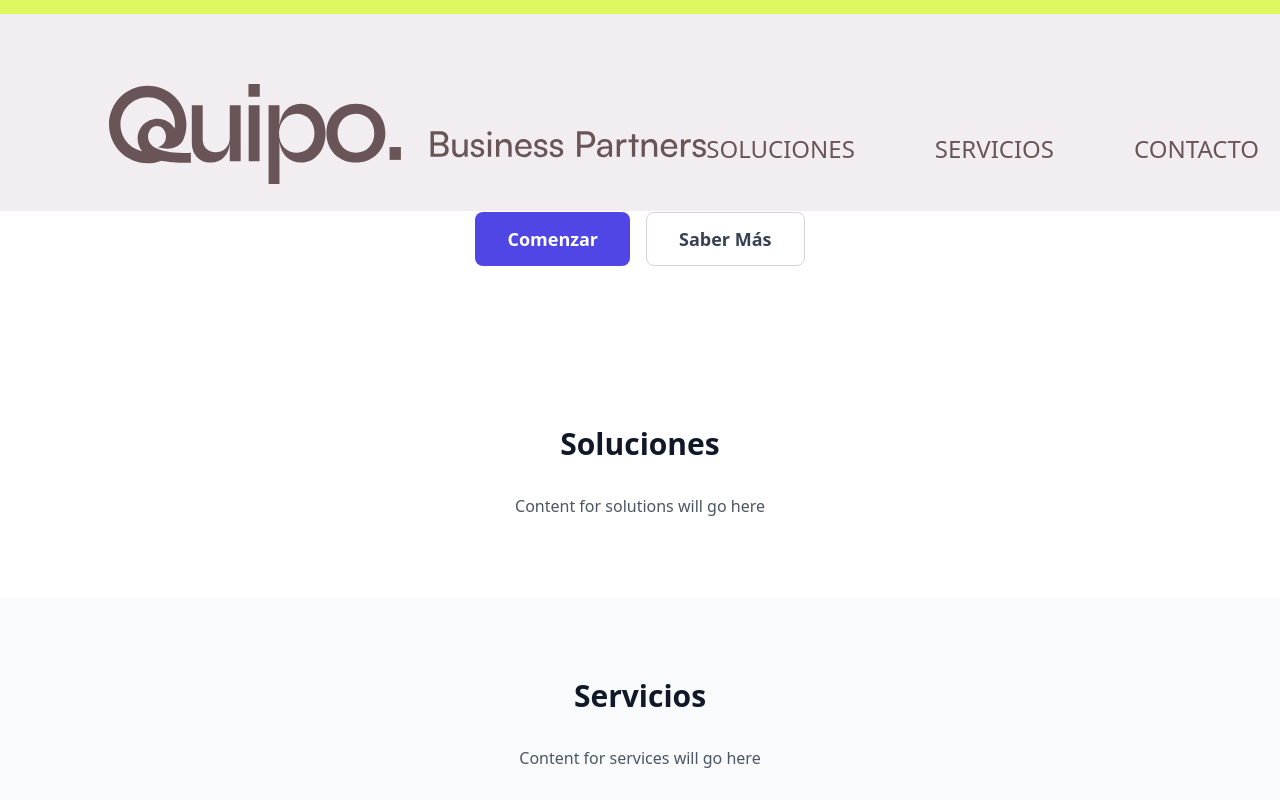
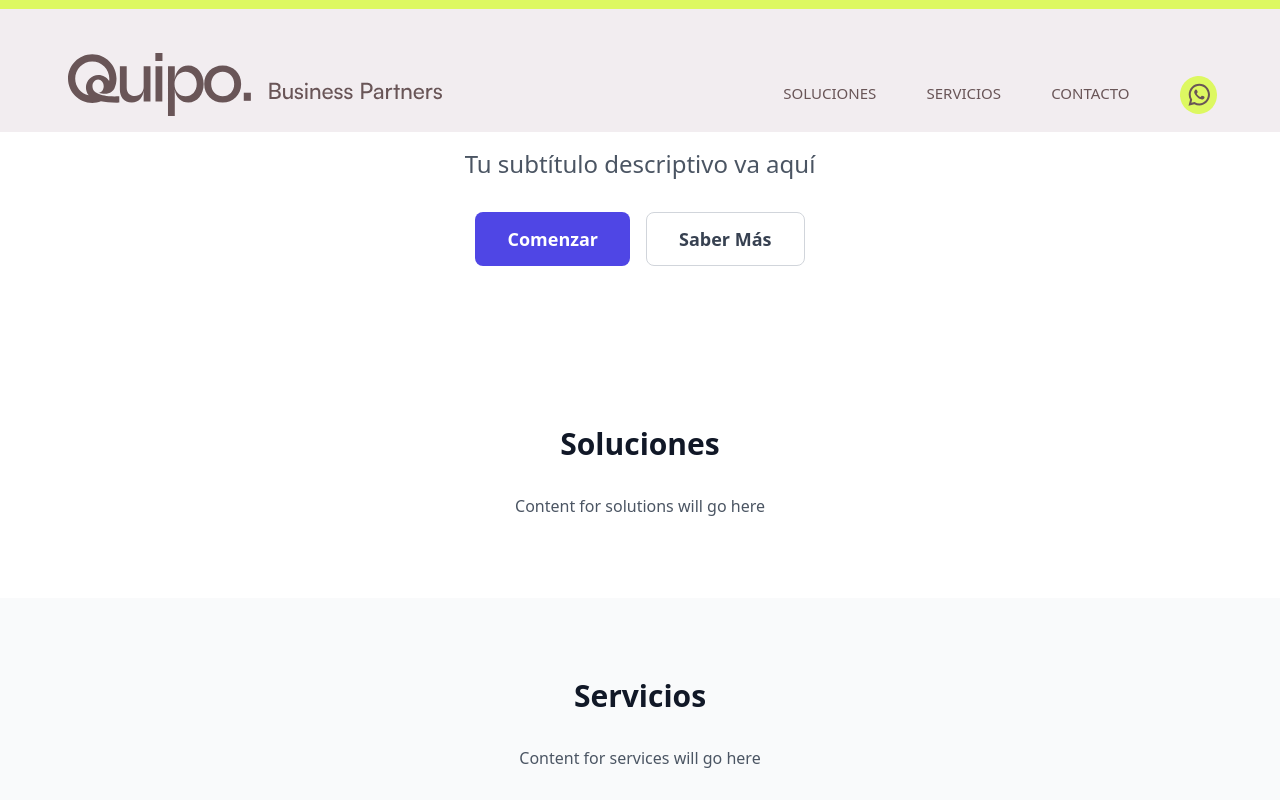
Before and after one commit to quipobusiness/quipo, a React (Vite) app: page / in a window 1280 px wide. Shown: the top 800 px of the page. Built offline with nearby package versions, Linux system fonts and the light colour scheme.

Commit message:
navbar complete

```diff
--- a/src/components/Navigation.tsx
+++ b/src/components/Navigation.tsx
@@ -25,29 +25,46 @@ export function Navigation({ navigation }: NavigationProps) {
     }
   }, [isOpen])
 
+  // Handle ESC key to close mobile menu
+  useEffect(() => {
+    const handleEscKey = (event: KeyboardEvent) => {
+      if (event.key === 'Escape') {
+        setIsOpen(false)
+      }
+    }
+
+    if (isOpen) {
+      document.addEventListener('keydown', handleEscKey)
+    }
+
+    return () => {
+      document.removeEventListener('keydown', handleEscKey)
+    }
+  }, [isOpen])
+
   const scrollToTop = () => {
     window.scrollTo({ top: 0, behavior: 'smooth' })
   }
 
   return (
-    <nav className="fixed flex justify-between nav-container items-end top-0 left-0 right-0 z-50 bg-quibo-bg border-t-[0.93rem] border-quibo-border">
+    <nav className="fixed flex justify-between nav-container items-end top-0 left-0 right-0 z-50 bg-quibo-bg border-t-[0.58rem] border-quibo-border">
       <button
         onClick={scrollToTop}
-        className="flex flex-shrink-0"
+        className="flex flex-shrink-0 relative z-[60]"
       >
         <img
           src={navigation.logo.src}
           alt={navigation.logo.alt}
-          className="h-[6.25rem] w-auto -mb-[1.44rem]"
+          className="h-[2.5rem] md:h-[3.91rem] w-auto md:-mb-[0.9rem]"
         />
       </button>
       {/* Desktop navigation */}
-      <div className="hidden md:flex items-end gap-[5rem]">
+      <div className="hidden lg:flex items-end gap-[3.13rem]">
         {navigation.links.map((link, index) => (
           <a
             key={index}
             href={link.href}
-            className="text-quibo-text leading-none text-[1.5rem]"
+            className="text-quibo-text leading-none text-[0.94rem]"
           >
             {link.label}
           </a>
@@ -61,17 +78,17 @@ export function Navigation({ navigation }: NavigationProps) {
           <img
             src={navigation.whatsapp.icon}
             alt={navigation.whatsapp.alt}
-            className="w-[3.75rem] h-auto -mb-[1.25rem]"
+            className="w-[2.34rem] h-auto -mb-[0.78rem]"
           />
         </a>
       </div>
 
       {/* Mobile menu button */}
-      <div className="md:hidden">
+      <div className="lg:hidden relative z-[60]">
         <button
           type="button"
           onClick={() => setIsOpen(!isOpen)}
-          className="text-quibo-text hover:opacity-75 focus:outline-none focus:ring-2 focus:ring-quibo-text focus:ring-opacity-50 rounded p-2"
+          className="text-quibo-text hover:opacity-75 focus:outline-none rounded p-2"
         >
           <span className="sr-only">Toggle menu</span>
           <div className="relative w-6 h-6">
@@ -83,14 +100,14 @@ export function Navigation({ navigation }: NavigationProps) {
       </div>
 
       {/* Mobile menu */}
-      <div className={`md:hidden fixed inset-0 bg-quibo-bg transition-transform duration-300 ${isOpen ? 'translate-x-0' : 'translate-x-full'}`} style={{ top: '0', paddingTop: '12.5rem' }}>
-        <div className="px-6 py-6 space-y-6">
+      <div className={`lg:hidden fixed inset-0 bg-quibo-bg transition-all duration-300 z-[55] ${isOpen ? 'translate-y-0 opacity-100' : '-translate-y-[10%] opacity-0'}`} style={{ top: '0', paddingTop: '7.81rem' }}>
+        <div className="space-y-6 pl-[0.63rem] pr-[0.63rem] pt-6 pb-6 md:pl-[4.25rem] md:pr-[3.94rem]">
           {navigation.links.map((link, index) => (
             <a
               key={index}
               href={link.href}
               onClick={() => setIsOpen(false)}
-              className="text-quibo-text hover:opacity-75 block px-3 py-2 font-medium transition-opacity duration-200 text-[1.5rem]"
+              className="text-quibo-text hover:opacity-75 block px-3 py-2 font-medium transition-opacity duration-200 text-[0.94rem]"
             >
               {link.label}
             </a>
@@ -105,8 +122,8 @@ export function Navigation({ navigation }: NavigationProps) {
             <img
               src={navigation.whatsapp.icon}
               alt={navigation.whatsapp.alt}
-              className="w-[3.75rem] h-auto flex-shrink-0"
-              style={{ minWidth: '3.75rem', maxWidth: '3.75rem' }}
+              className="w-[2.34rem] h-auto flex-shrink-0"
+              style={{ minWidth: '2.34rem', maxWidth: '2.34rem' }}
             />
           </a>
         </div>
--- a/src/index.css
+++ b/src/index.css
@@ -6,9 +6,6 @@
 @layer base {
   html {
     font-family: system-ui, sans-serif;
-  }
-
-  html {
     font-size: 16px;
   }
 
@@ -28,12 +25,7 @@
 /* Prevent images from shrinking on smaller screens */
 @layer utilities {
   .nav-container {
-    padding: 4.4rem 6.3rem 3.1rem 6.8rem;
+    padding: 2.75rem 3.94rem 1.94rem 4.25rem;
   }
 
-  @media (max-width: 768px) {
-    .nav-container {
-      padding: 1.25rem 1rem 1rem 1rem;
-    }
-  }
 }
```
